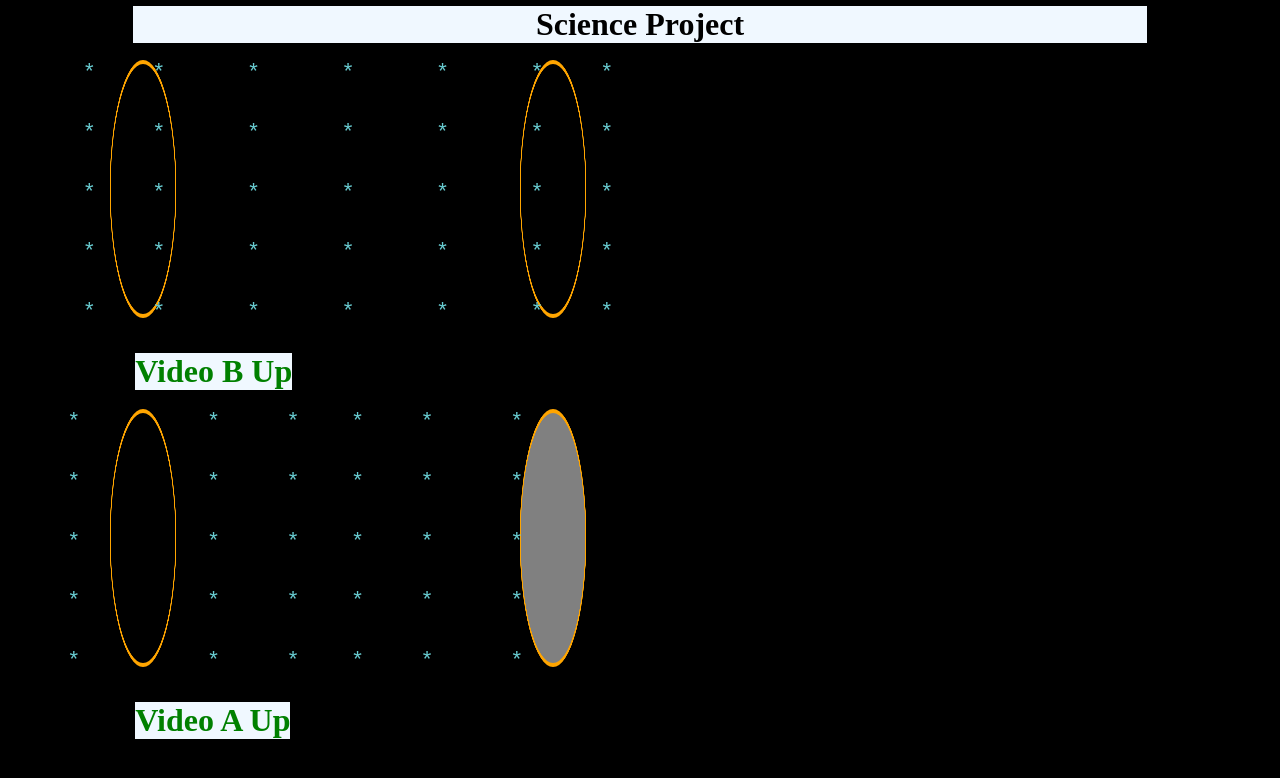
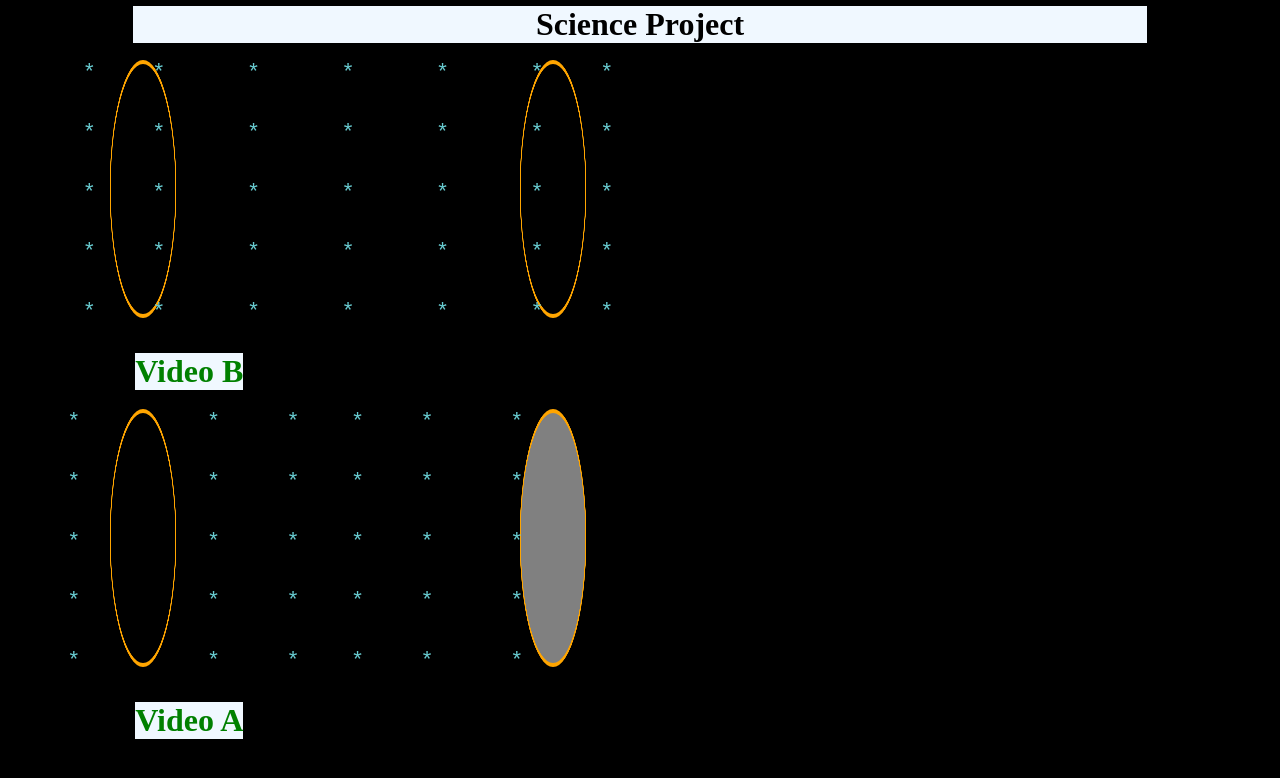
Before and after one commit to BluNightCrawler/SoundWaves, a plain HTML site: page index.html in a window 1280 px wide. Drawn offline with Linux system fonts and the light colour scheme.

Commit message:
Update index.html

```diff
--- a/index.html
+++ b/index.html
@@ -322,7 +322,7 @@ article p{
     <body  >
         <div style="grid-column-start: 2;">
 
-        <h1 style="color: green; ">Video B Up</h1>
+        <h1 style="color: green; ">Video B</h1>
 
 
         </div>
@@ -383,7 +383,7 @@ article p{
             <br>
             <body  >
                 <div style="grid-column-start: 2;">
-                    <h1 style="color:green">Video A Up</h1>
+                    <h1 style="color:green">Video A </h1>
 
             </body>
 
```
